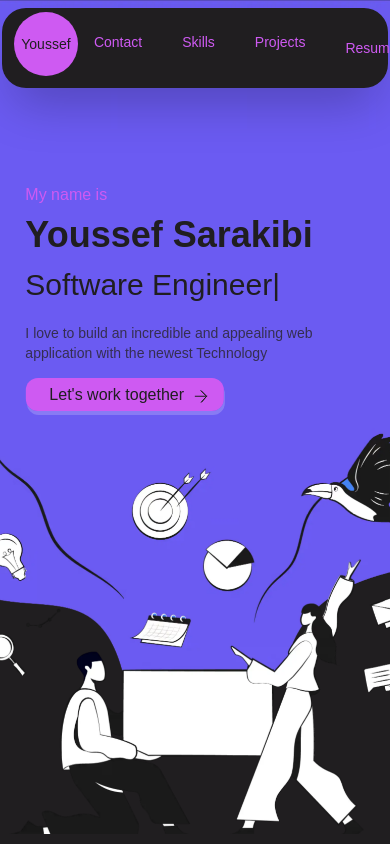
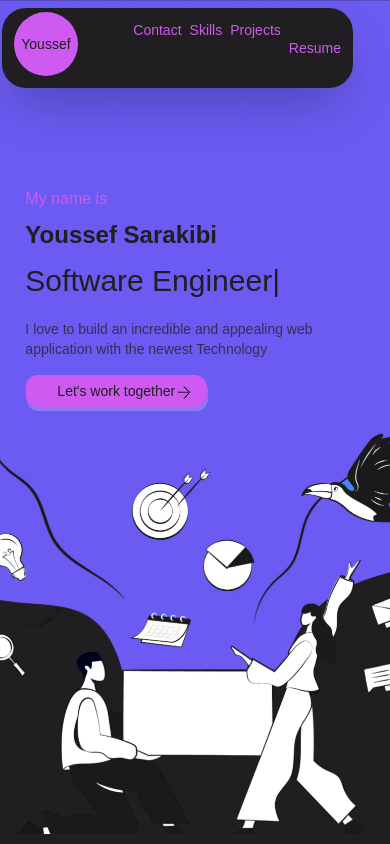
Before and after one commit to Sk01s/my-poriti, a Next.js app: page / in a window 390 px wide. Built offline with nearby package versions, Linux system fonts and the light colour scheme.

Commit message:
fixed responsiveness on mobile

```diff
--- a/components/Landing.jsx
+++ b/components/Landing.jsx
@@ -8,21 +8,21 @@ const Landing = () => {
     <main className={`${homeStyles.landing} w-[100vw] h-[100vh]`}>
       <div className=" absolute z-10 top-[35%] max-w-[70%] left-[50%] sm:left-[45%] translate-x-[-55%] translate-y-[-50%] ">
         <h3 className="text-accent font-thin mb-2">My name is</h3>
-        <h1 className="text-black text-4xl font-bold mb-3 whitespace-nowrap">
+        <h1 className="text-black text-4xl font-bold mb-3 whitespace-nowrap max-w-[90vw] sm:text-2xl">
           Youssef Sarakibi
         </h1>
         <Typist
           sentences={["Frontend Developer", "Software Engineer"]}
           typingSpeed="100"
-          className="font-thin text-3xl text-black whitespace-nowrap max-w-[300px] "
+          className="font-thin text-3xl text-black whitespace-nowrap w-[300px] max-w-[90vw] "
         ></Typist>
-        <p className="text-paragraph text-sm opacity-80 my-5  w-[300px]">
+        <p className="text-paragraph text-sm opacity-80 my-5  w-[300px] max-w-[90vw]">
           I love to build an incredible and appealing web application with the
           newest Technology
         </p>
         <Link href="/contact">
           <motion.a
-            className={`${homeStyles.btn} text-black  bg-accent px-6 pr-10 py-2 rounded-xl relative cursor-pointer`}
+            className={`${homeStyles.btn} text-black  bg-accent pl-6 pr-10 py-2 rounded-xl relative cursor-pointer whitespace-nowrap max-w-[100vw] sm:px-8 sm:text-sm`}
             whileHover={{
               boxShadow: "4px 8px 2px rgba(255,255,255,0.3)",
             }}
--- a/components/NavLink.jsx
+++ b/components/NavLink.jsx
@@ -6,15 +6,13 @@ const NavLink = ({ href, text }) => {
   return (
     <Link href={href}>
       <motion.a
-        className=" text-sm flex justify-center items-center px-4 py-6 capitalize  rounded-3xl cursor-pointer"
+        className=" text-sm flex justify-center items-center px-4 py-2 capitalize  rounded-3xl cursor-pointer sm:px-0 sm:py-2"
         animate={{
           color: "var(--accent)",
         }}
         whileHover={{
           backgroundColor: "var(--accent)",
           color: "var(--black)",
-          y: -5,
-          boxShadow: "0 -5px 0 0 var(--black)",
         }}
       >
         {text}
--- a/features/Navbar.jsx
+++ b/features/Navbar.jsx
@@ -7,7 +7,7 @@ import logo from "../assets/logo.jpg";
 import { motion } from "framer-motion";
 const Navbar = () => {
   return (
-    <header className="flex flex-col-reverse justify-between items-stretch shadow-2xl rounded-3xl px-3 fixed z-10 bg-black top-[13%] w-[87px] h-[56%] right-[0.2%] sm:top-2 sm:left-[0.5%] sm:w-[99%] sm:flex-row sm:h-20 select-none">
+    <header className="flex flex-col-reverse justify-between items-stretch shadow-2xl rounded-3xl px-3 fixed z-10 bg-black top-[13%] w-[87px] h-[56%] right-[0.2%] sm:top-2 sm:left-[0.5%] sm:w-[90%] sm:flex-row sm:h-20 select-none">
       <Link href="/">
         <a
           className={`${NavStyles.logo}  relative navbar-logo bg-accent w-16 h-16 my-1 flex justify-center block items-center text-white rounded-full font-semibold duration-300 hover:opacity-80 hover:h-28 sm:flex-col sm:hover:w-32 sm:hover:h-16 `}
@@ -26,22 +26,20 @@ const Navbar = () => {
           </h2>
         </a>
       </Link>
-      <nav className="flex flex-col gap-2 sm:flex-row">
+      <nav className="flex flex-col gap-2 py-1 sm:flex-row">
         <NavLink text={"contact"} href="/contact" />
         <NavLink text={"skills"} href="/skills" />
         <NavLink text={"projects"} href="/projects" />
         <motion.a
           href="/Youssef-Resume.pdf"
           download
-          className=" text-sm flex justify-center items-center px-4 py-6 capitalize  rounded-3xl cursor-pointer"
+          className=" text-sm flex justify-center items-center px-4 py-6 capitalize  rounded-3xl cursor-pointer sm:px-0 sm:py-1"
           animate={{
             color: "var(--accent)",
           }}
           whileHover={{
             backgroundColor: "var(--accent)",
             color: "var(--black)",
-            y: -5,
-            boxShadow: "0 -5px 0 0 var(--black)",
           }}
         >
           Resume
```
